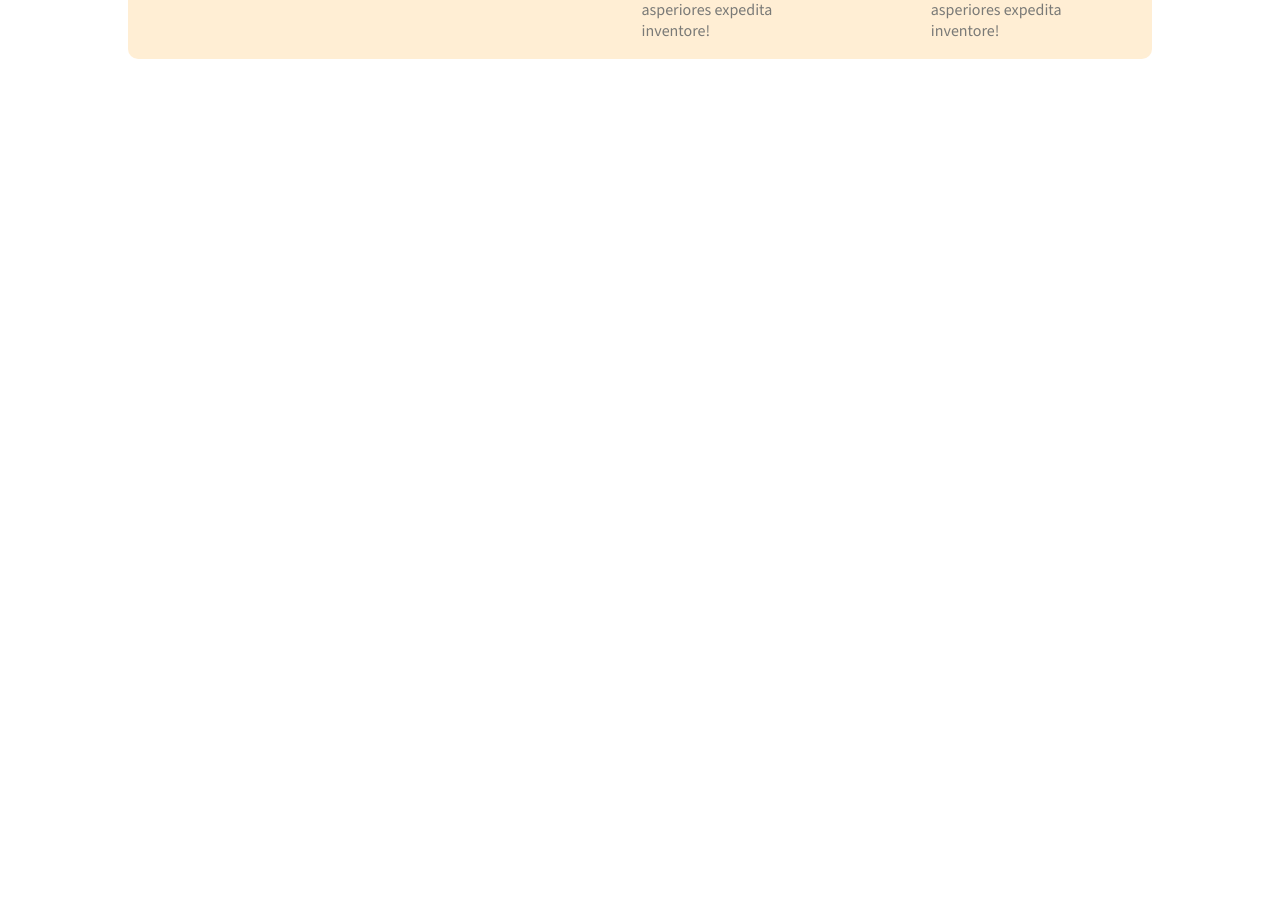
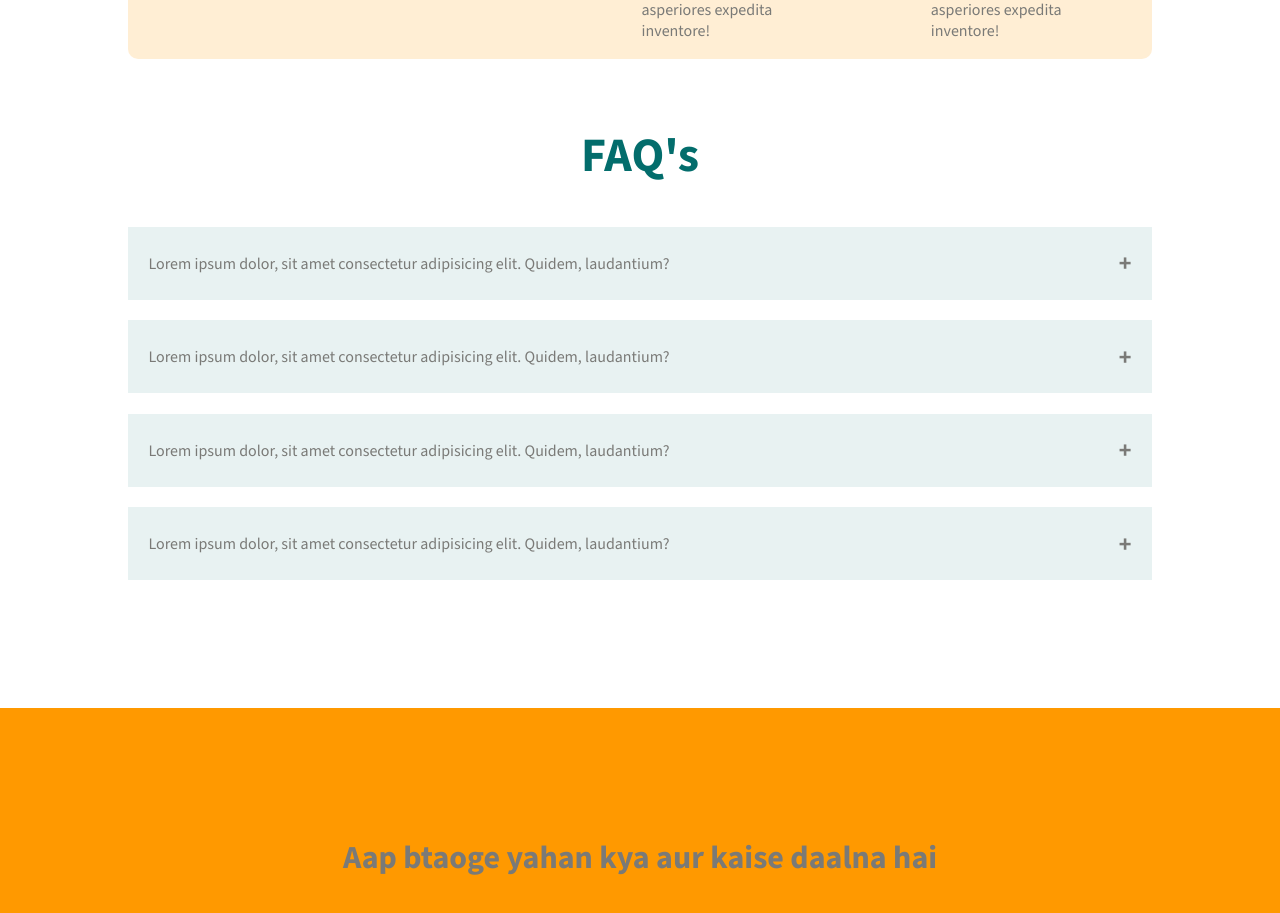
Before and after one commit to Ayush3008Anand/Nirvanti, a React (Vite) app in the folder frontend/: page / in a window 1280 px wide. Shown: the part 1223-2136 px from the top of the page. Before the commit the page ends 1282 px from the top, so only its background shows below. Built offline with nearby package versions, Linux system fonts and the light colour scheme.

Commit message:
1st draft ready

```diff
--- /dev/null
+++ b/frontend/src/HomePage/FREQ/Faq.jsx
@@ -0,0 +1,39 @@
+import { useState } from "react"
+import styles from "./Faq.module.css"
+const Faq=()=>{
+    const [ans1,setans1]=useState(false);
+    const [ans2,setans2]=useState(false);
+    const [ans3,setans3]=useState(false);
+    const [ans4,setans4]=useState(false);
+    return(
+        <div className={`${styles.faq}`}>
+            <div><h1><center>FAQ's</center></h1></div>
+            <div className={`${styles.section}`}>
+            <div className={`${styles.question}`}>Lorem ipsum dolor, sit amet consectetur adipisicing elit. Quidem, laudantium?<span onClick={()=>{
+                setans1(!ans1)
+            }}>+</span></div>
+            {ans1&&<div className={`${styles.answer}`}>Lorem ipsum dolor sit amet consectetur, adipisicing elit. Ipsum omnis consectetur voluptas quo doloremque, ea quibusdam magnam tenetur minima molestiae sed quasi culpa suscipit porro tempore. Quos porro ratione odit?</div>}
+            </div>
+
+            <div className={`${styles.section}`}>
+            <div className={`${styles.question}`}>Lorem ipsum dolor, sit amet consectetur adipisicing elit. Quidem, laudantium?<span onClick={()=>{
+                setans2(!ans2)
+            }}>+</span></div>
+            {ans2&&<div className={`${styles.answer}`}>Lorem ipsum dolor sit amet consectetur, adipisicing elit. Ipsum omnis consectetur voluptas quo doloremque, ea quibusdam magnam tenetur minima molestiae sed quasi culpa suscipit porro tempore. Quos porro ratione odit?</div>}
+            </div>
+            <div className={`${styles.section}`}>
+            <div className={`${styles.question}`}>Lorem ipsum dolor, sit amet consectetur adipisicing elit. Quidem, laudantium?<span onClick={()=>{
+                setans3(!ans3)
+            }}>+</span></div>
+            {ans3&&<div className={`${styles.answer}`}>Lorem ipsum dolor sit amet consectetur, adipisicing elit. Ipsum omnis consectetur voluptas quo doloremque, ea quibusdam magnam tenetur minima molestiae sed quasi culpa suscipit porro tempore. Quos porro ratione odit?</div>}
+            </div>
+            <div className={`${styles.section}`}>
+            <div className={`${styles.question}`}>Lorem ipsum dolor, sit amet consectetur adipisicing elit. Quidem, laudantium?<span onClick={()=>{
+                setans4(!ans4)
+            }}>+</span></div>
+            {ans4&&<div className={`${styles.answer}`}>Lorem ipsum dolor sit amet consectetur, adipisicing elit. Ipsum omnis consectetur voluptas quo doloremque, ea quibusdam magnam tenetur minima molestiae sed quasi culpa suscipit porro tempore. Quos porro ratione odit?</div>}
+            </div>
+        </div>
+    )
+}
+export default Faq
--- /dev/null
+++ b/frontend/src/HomePage/FREQ/Faq.module.css
@@ -0,0 +1,32 @@
+.faq{
+    color:#036D6C;
+    font-family: 'source sans 3';
+    margin-top: 5%;
+    margin-left: 10%;
+    margin-right: 10%;
+}
+.faq h1{
+    font-size: 48px;
+    margin-bottom: 40px;
+}
+.section{
+    padding: 2%;
+    background-color: #036d6b17;
+    color: rgb(122, 122, 119);
+    margin-bottom: 2%;
+}
+.question{
+    border-radius: 2px;
+    display: flex;
+    justify-content: space-between;
+    align-items: center;
+}
+.question span{
+    cursor: pointer;
+    font-weight: 800;
+    font-size: 24px;
+}
+.answer{
+    padding-top: 1%;
+    border-top: 1px solid #036d6b48;
+}
--- /dev/null
+++ b/frontend/src/HomePage/Footer/Footer.jsx
@@ -0,0 +1,9 @@
+import styles from "./Footer.module.css"
+const Footer=()=>{
+    return(
+        <div className={`${styles.footer}`}>
+            <h1>Aap btaoge yahan kya aur kaise daalna hai</h1>
+        </div>
+    )
+}
+export default Footer
--- /dev/null
+++ b/frontend/src/HomePage/Footer/Footer.module.css
@@ -0,0 +1,9 @@
+.footer{
+    background-color: #ff9900;
+    display: flex;
+    padding: 10%;
+    margin-top: 10%;
+    color: rgb(122, 122, 119);
+    font-family: 'source sans 3';
+    justify-content: center;
+}
--- a/frontend/src/HomePage/Homepage.jsx
+++ b/frontend/src/HomePage/Homepage.jsx
@@ -2,6 +2,8 @@ import Navbar from "./Navbar/Navbar"
 import Hero from "./Hero/Hero"
 import WhyUs from "./WhyUs/WhyUs"
 import HowWeWork from "./HowWeWork/HowWeWork"
+import Faq from "./FREQ/faq"
+import Footer from "./Footer/Footer"
 const Homepage=()=>{
     return(
         <>
@@ -9,6 +11,8 @@ const Homepage=()=>{
             <Hero></Hero>
             <WhyUs></WhyUs>
             <HowWeWork></HowWeWork>
+            <Faq></Faq>
+            <Footer></Footer>
         </>
     )
 }
```
